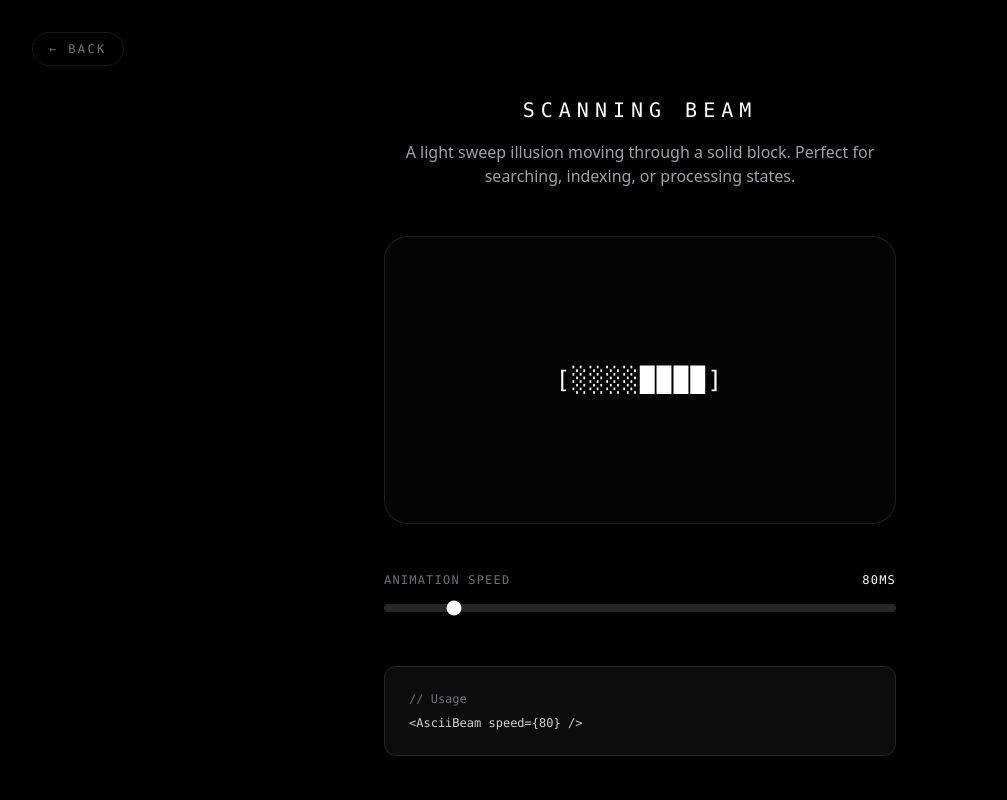
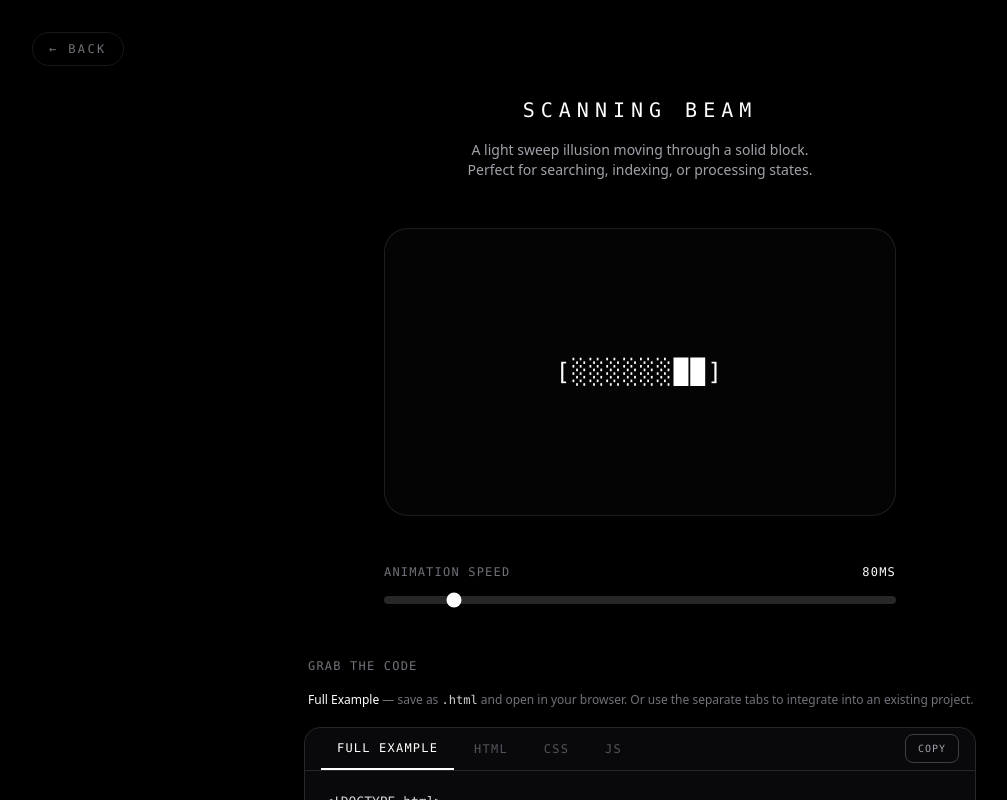
Before and after one commit to prakharp18/monot-ui, a React (Vite) app: page /component/beam in a window 1280 px wide. Shown: the top 800 px of the page, without its empty margins (0-1007 px from the left). Built offline with nearby package versions, Linux system fonts and the light colour scheme; a web font is replaced by a local one.

Commit message:
add beam, path

```diff
--- /dev/null
+++ b/src/components/code/beam-code.ts
@@ -0,0 +1,121 @@
+export const beamFull = `<!DOCTYPE html>
+<html lang="en">
+<head>
+  <meta charset="UTF-8">
+  <meta name="viewport" content="width=device-width, initial-scale=1.0">
+  <title>ASCII Scanning Beam</title>
+  <style>
+    * { margin: 0; padding: 0; box-sizing: border-box; }
+
+    body {
+      background: #000;
+      display: flex;
+      align-items: center;
+      justify-content: center;
+      height: 100vh;
+    }
+
+    .beam-container {
+      display: flex;
+      align-items: center;
+      justify-content: center;
+      width: 500px;
+      height: 300px;
+      border: 1px solid rgba(255,255,255,0.1);
+      border-radius: 24px;
+    }
+
+    .beam-text {
+      font-family: 'Courier New', monospace;
+      font-size: 1.5rem;
+      color: #fff;
+      letter-spacing: 0.1em;
+      user-select: none;
+    }
+  </style>
+</head>
+<body>
+  <div class="beam-container">
+    <span class="beam-text" id="beam"></span>
+  </div>
+
+  <script>
+    var FRAMES = [
+      '[\\u2588\\u2588\\u2588\\u2588\\u2588\\u2588\\u2588\\u2588]',
+      '[\\u2591\\u2588\\u2588\\u2588\\u2588\\u2588\\u2588\\u2588]',
+      '[\\u2591\\u2591\\u2588\\u2588\\u2588\\u2588\\u2588\\u2588]',
+      '[\\u2591\\u2591\\u2591\\u2588\\u2588\\u2588\\u2588\\u2588]',
+      '[\\u2591\\u2591\\u2591\\u2591\\u2588\\u2588\\u2588\\u2588]',
+      '[\\u2591\\u2591\\u2591\\u2591\\u2591\\u2588\\u2588\\u2588]',
+      '[\\u2591\\u2591\\u2591\\u2591\\u2591\\u2591\\u2588\\u2588]',
+      '[\\u2591\\u2591\\u2591\\u2591\\u2591\\u2591\\u2591\\u2588]',
+      '[\\u2591\\u2591\\u2591\\u2591\\u2591\\u2591\\u2591\\u2591]',
+      '[\\u2588\\u2591\\u2591\\u2591\\u2591\\u2591\\u2591\\u2591]',
+      '[\\u2588\\u2588\\u2591\\u2591\\u2591\\u2591\\u2591\\u2591]',
+      '[\\u2588\\u2588\\u2588\\u2591\\u2591\\u2591\\u2591\\u2591]',
+      '[\\u2588\\u2588\\u2588\\u2588\\u2591\\u2591\\u2591\\u2591]',
+      '[\\u2588\\u2588\\u2588\\u2588\\u2588\\u2591\\u2591\\u2591]',
+      '[\\u2588\\u2588\\u2588\\u2588\\u2588\\u2588\\u2591\\u2591]',
+      '[\\u2588\\u2588\\u2588\\u2588\\u2588\\u2588\\u2588\\u2591]'
+    ];
+    var frame = 0;
+    var el = document.getElementById('beam');
+    var speed = 80;
+
+    setInterval(function() {
+      el.textContent = FRAMES[frame];
+      frame = (frame + 1) % FRAMES.length;
+    }, speed);
+  </script>
+</body>
+</html>`
+
+export const beamHTML = `<div class="beam-container">
+  <span class="beam-text" id="beam"></span>
+</div>`
+
+export const beamCSS = `.beam-container {
+  display: flex;
+  align-items: center;
+  justify-content: center;
+  width: 500px;
+  height: 300px;
+  background: #000;
+  border: 1px solid rgba(255,255,255,0.1);
+  border-radius: 24px;
+}
+
+.beam-text {
+  font-family: 'Courier New', monospace;
+  font-size: 1.5rem;
+  color: #fff;
+  letter-spacing: 0.1em;
+  user-select: none;
+}`
+
+export const beamJS = `var FRAMES = [
+  '[████████]',
+  '[░███████]',
+  '[░░██████]',
+  '[░░░█████]',
+  '[░░░░████]',
+  '[░░░░░███]',
+  '[░░░░░░██]',
+  '[░░░░░░░█]',
+  '[░░░░░░░░]',
+  '[█░░░░░░░]',
+  '[██░░░░░░]',
+  '[███░░░░░]',
+  '[████░░░░]',
+  '[█████░░░]',
+  '[██████░░]',
+  '[███████░]'
+];
+var frame = 0;
+var el = document.getElementById('beam');
+var speed = 80; // ms per frame
+
+setInterval(function() {
+  el.textContent = FRAMES[frame];
+  frame = (frame + 1) % FRAMES.length;
+}, speed);`
--- /dev/null
+++ b/src/components/code/path-code.ts
@@ -0,0 +1,89 @@
+export const pathFull = `<!DOCTYPE html>
+<html lang="en">
+<head>
+  <meta charset="UTF-8">
+  <meta name="viewport" content="width=device-width, initial-scale=1.0">
+  <title>ASCII Path Tracer</title>
+  <style>
+    * { margin: 0; padding: 0; box-sizing: border-box; }
+
+    body {
+      background: #000;
+      display: flex;
+      align-items: center;
+      justify-content: center;
+      height: 100vh;
+    }
+
+    .path-container {
+      display: flex;
+      align-items: center;
+      justify-content: center;
+      width: 500px;
+      height: 300px;
+      border: 1px solid rgba(255,255,255,0.1);
+      border-radius: 24px;
+    }
+
+    .path-text {
+      font-family: 'Courier New', monospace;
+      font-size: 1.5rem;
+      color: #fff;
+      letter-spacing: 0.2em;
+      user-select: none;
+    }
+  </style>
+</head>
+<body>
+  <div class="path-container">
+    <span class="path-text" id="path"></span>
+  </div>
+
+  <script>
+    var STEPS = ['.', '. .', '. . .', '. . . .', '. . . . .'];
+    var step = 0;
+    var total = STEPS.length + 2; // Extra frames for a pause at the end
+    var el = document.getElementById('path');
+    var speed = 300;
+
+    setInterval(function() {
+      el.textContent = step < STEPS.length ? STEPS[step] : STEPS[STEPS.length - 1];
+      step = (step + 1) % total;
+    }, speed);
+  </script>
+</body>
+</html>`
+
+export const pathHTML = `<div class="path-container">
+  <span class="path-text" id="path"></span>
+</div>`
+
+export const pathCSS = `.path-container {
+  display: flex;
+  align-items: center;
+  justify-content: center;
+  width: 500px;
+  height: 300px;
+  background: #000;
+  border: 1px solid rgba(255,255,255,0.1);
+  border-radius: 24px;
+}
+
+.path-text {
+  font-family: 'Courier New', monospace;
+  font-size: 1.5rem;
+  color: #fff;
+  letter-spacing: 0.2em;
+  user-select: none;
+}`
+
+export const pathJS = `var STEPS = ['.', '. .', '. . .', '. . . .', '. . . . .'];
+var step = 0;
+var total = STEPS.length + 2; // Extra frames for a pause at the end
+var el = document.getElementById('path');
+var speed = 300; // ms per step
+
+setInterval(function() {
+  el.textContent = step < STEPS.length ? STEPS[step] : STEPS[STEPS.length - 1];
+  step = (step + 1) % total;
+}, speed);`
--- a/src/components/pages/BeamPage.tsx
+++ b/src/components/pages/BeamPage.tsx
@@ -1,13 +1,15 @@
 import { useState } from 'react'
 import { useNavigate } from 'react-router-dom'
 import { AsciiBeam } from '@/components/ascii/AsciiBeam'
+import { CodeBlock } from '@/components/ui/code-block'
+import { beamHTML, beamCSS, beamJS, beamFull } from '@/components/code/beam-code'
 
 export const BeamPage = () => {
   const navigate = useNavigate()
   const [speed, setSpeed] = useState(80)
 
   return (
-    <div className="min-h-screen bg-black text-white px-6 py-24 font-sans selection:bg-white/20">
+    <div className="min-h-screen bg-black text-white px-6 py-24 font-sans flex flex-col items-center gap-12">
 
       <button
         onClick={() => navigate('/dashboard', { state: { skipPreloader: true } })}
@@ -16,13 +18,11 @@ export const BeamPage = () => {
         ← Back
       </button>
 
-      <div className="max-w-3xl mx-auto flex flex-col items-center gap-12">
-
       <div className="text-center space-y-4">
         <h1 className="font-mono text-xl tracking-[0.3em] uppercase text-white">
           Scanning Beam
         </h1>
-          <p className="text-zinc-400 text-sm md:text-base max-w-lg mx-auto leading-relaxed">
+        <p className="text-zinc-400 text-sm max-w-sm mx-auto">
           A light sweep illusion moving through a solid block. Perfect for searching, indexing, or processing states.
         </p>
       </div>
@@ -50,13 +50,20 @@ export const BeamPage = () => {
         </div>
       </div>
 
-        <div className="w-full max-w-lg p-6 rounded-xl bg-zinc-900/50 border border-zinc-800 font-mono text-xs overflow-x-auto">
-          <p className="text-zinc-500 mb-2">// Usage</p>
-          <p className="text-zinc-300">
-            {`<AsciiBeam speed={${speed}} />`}
+      {/* Code */}
+      <div className="w-full max-w-2xl space-y-4">
+        <h3 className="font-mono text-xs uppercase text-zinc-500 tracking-widest pl-1">
+          Grab the Code
+        </h3>
+        <p className="text-zinc-500 text-xs leading-relaxed pl-1">
+          <span className="text-white font-medium">Full Example</span> — save as <span className="font-mono text-zinc-300">.html</span> and open in your browser. Or use the separate tabs to integrate into an existing project.
         </p>
-        </div>
-
+        <CodeBlock tabs={[
+          { label: 'Full Example', code: beamFull },
+          { label: 'HTML', code: beamHTML },
+          { label: 'CSS', code: beamCSS },
+          { label: 'JS', code: beamJS },
+        ]} />
       </div>
     </div>
   )
--- a/src/components/pages/PathPage.tsx
+++ b/src/components/pages/PathPage.tsx
@@ -1,13 +1,15 @@
 import { useState } from 'react'
 import { useNavigate } from 'react-router-dom'
 import { AsciiPath } from '@/components/ascii/AsciiPath'
+import { CodeBlock } from '@/components/ui/code-block'
+import { pathHTML, pathCSS, pathJS, pathFull } from '@/components/code/path-code'
 
 export const PathPage = () => {
   const navigate = useNavigate()
   const [speed, setSpeed] = useState(300)
 
   return (
-    <div className="min-h-screen bg-black text-white px-6 py-24 font-sans selection:bg-white/20">
+    <div className="min-h-screen bg-black text-white px-6 py-24 font-sans flex flex-col items-center gap-12">
 
       <button
         onClick={() => navigate('/dashboard', { state: { skipPreloader: true } })}
@@ -16,13 +18,11 @@ export const PathPage = () => {
         ← Back
       </button>
 
-      <div className="max-w-3xl mx-auto flex flex-col items-center gap-12">
-
       <div className="text-center space-y-4">
         <h1 className="font-mono text-xl tracking-[0.3em] uppercase text-white">
           Path Tracer
         </h1>
-          <p className="text-zinc-400 text-sm md:text-base max-w-lg mx-auto leading-relaxed">
+        <p className="text-zinc-400 text-sm max-w-sm mx-auto">
           Progressive route drawing. Ideal for loading states, navigation steps, or workflow planning.
         </p>
       </div>
@@ -50,13 +50,20 @@ export const PathPage = () => {
         </div>
       </div>
 
-        <div className="w-full max-w-lg p-6 rounded-xl bg-zinc-900/50 border border-zinc-800 font-mono text-xs overflow-x-auto">
-          <p className="text-zinc-500 mb-2">// Usage</p>
-          <p className="text-zinc-300">
-            {`<AsciiPath speed={${speed}} />`}
+      {/* Code */}
+      <div className="w-full max-w-2xl space-y-4">
+        <h3 className="font-mono text-xs uppercase text-zinc-500 tracking-widest pl-1">
+          Grab the Code
+        </h3>
+        <p className="text-zinc-500 text-xs leading-relaxed pl-1">
+          <span className="text-white font-medium">Full Example</span> — save as <span className="font-mono text-zinc-300">.html</span> and open in your browser. Or use the separate tabs to integrate into an existing project.
         </p>
-        </div>
-
+        <CodeBlock tabs={[
+          { label: 'Full Example', code: pathFull },
+          { label: 'HTML', code: pathHTML },
+          { label: 'CSS', code: pathCSS },
+          { label: 'JS', code: pathJS },
+        ]} />
       </div>
     </div>
   )
```
Lines whose indentation alone changed are shown as unchanged.
